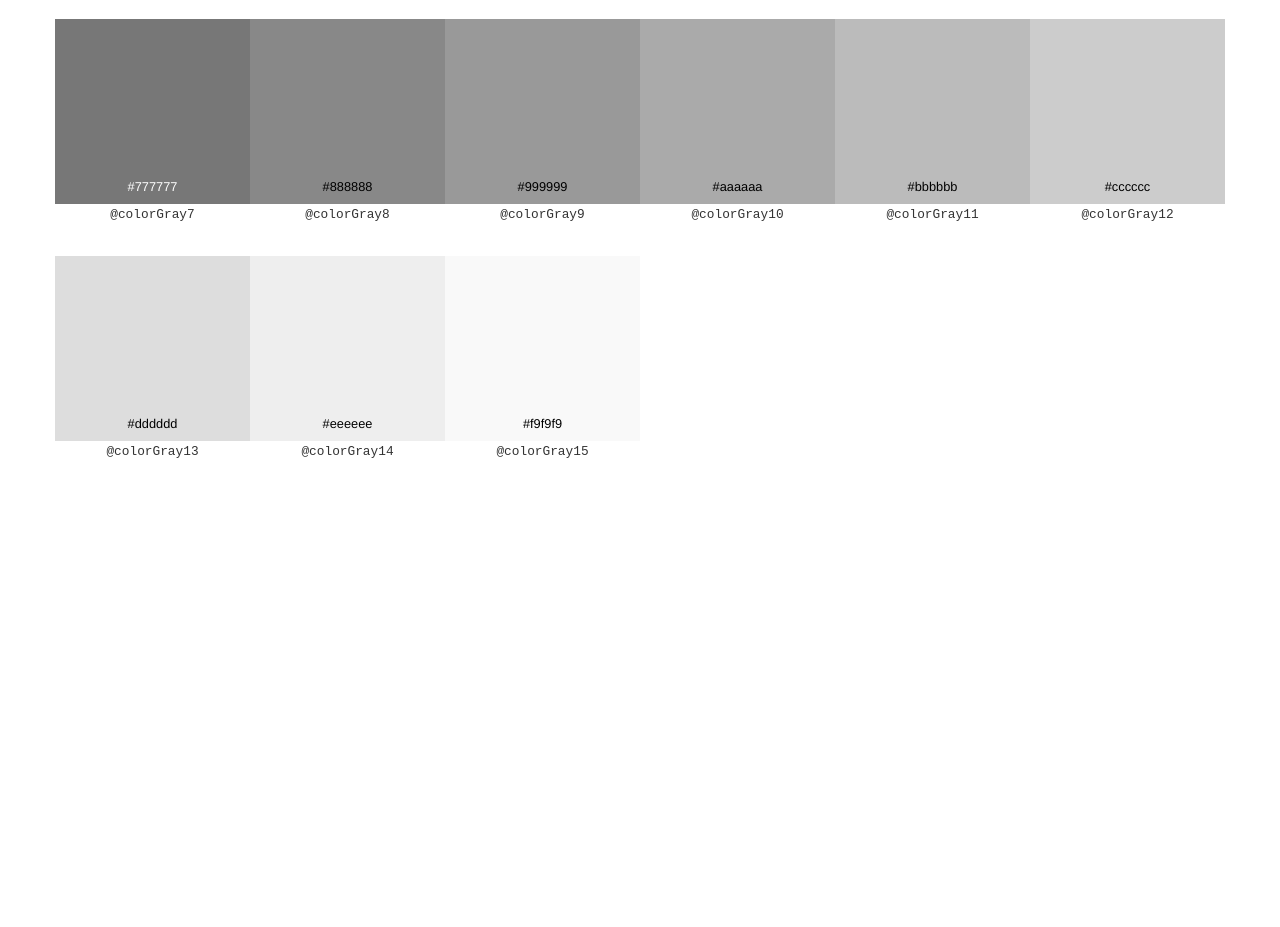
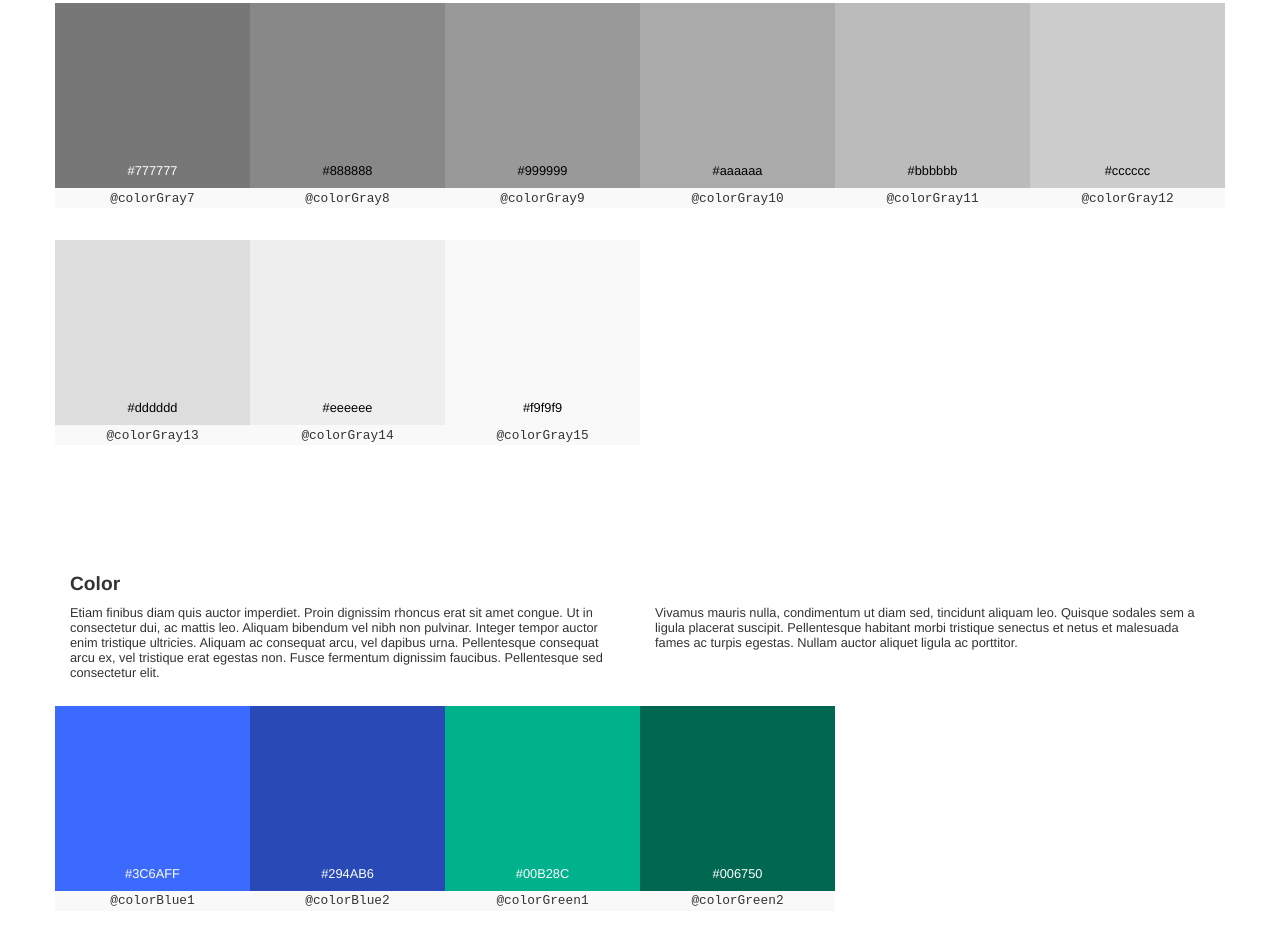
Before and after one commit to prtksxna/living-styleguide-template, a website: page index.html in a window 1280 px wide. Shown: the part 1711-2638 px from the top of the page. Before the commit the page ends 2172 px from the top, so only its background shows below. Drawn offline with nearby package versions, Linux system fonts and the light colour scheme.

Commit message:
Add blue and green in colors

```diff
--- a/index.html
+++ b/index.html
@@ -97,7 +97,6 @@
 
 	<h2>Pallete</h2>
 	<h3>Grayscale</h3>
-
 	<div class="row">
 		<div class="col-md-6">
 			<p>Etiam finibus diam quis auctor imperdiet. Proin dignissim rhoncus erat sit amet congue. Ut in consectetur dui, ac mattis leo. Aliquam bibendum vel nibh non pulvinar. Integer tempor auctor enim tristique ultricies. Aliquam ac consequat arcu, vel dapibus urna. Pellentesque consequat arcu ex, vel tristique erat egestas non. Fusce fermentum dignissim faucibus. Pellentesque sed consectetur elit.</p>
@@ -168,8 +167,39 @@
 			<p>#f9f9f9</p>
 			<p class="variable">@colorGray15</p>
 		</div>
+	</div>
 
+	<br/><br/><br/><br/>
+
+	<h3>Color</h3>
+	<div class="row">
+		<div class="col-md-6">
+			<p>Etiam finibus diam quis auctor imperdiet. Proin dignissim rhoncus erat sit amet congue. Ut in consectetur dui, ac mattis leo. Aliquam bibendum vel nibh non pulvinar. Integer tempor auctor enim tristique ultricies. Aliquam ac consequat arcu, vel dapibus urna. Pellentesque consequat arcu ex, vel tristique erat egestas non. Fusce fermentum dignissim faucibus. Pellentesque sed consectetur elit.</p>
+		</div>
+		<div class="col-md-6">
+			<p>Vivamus mauris nulla, condimentum ut diam sed, tincidunt aliquam leo. Quisque sodales sem a ligula placerat suscipit. Pellentesque habitant morbi tristique senectus et netus et malesuada fames ac turpis egestas. Nullam auctor aliquet ligula ac porttitor.</p>
+		</div>
 	</div>
+
+	<div class="row">
+		<div class="col-md-2 colorblock color-blue-1">
+			<p>#3C6AFF</p>
+			<p class="variable">@colorBlue1</p>
+		</div>
+		<div class="col-md-2 colorblock color-blue-2">
+			<p>#294AB6</p>
+			<p class="variable">@colorBlue2</p>
+		</div>
+		<div class="col-md-2 colorblock color-green-1">
+			<p>#00B28C</p>
+			<p class="variable">@colorGreen1</p>
+		</div>
+		<div class="col-md-2 colorblock color-green-2">
+			<p>#006750</p>
+			<p class="variable">@colorGreen2</p>
+		</div>
+	</div>
+
 </div>
 
 <script src="bower_components/jquery/dist/jquery.min.js"></script>
--- a/resources/master.css
+++ b/resources/master.css
@@ -75,7 +75,7 @@ p {
 
 /* Colors */
 .colorblock {
-	margin-top: 2em;
+	margin: 1em 0;
 	padding: 0;
 	padding-top: 160px;
 	text-align: center;
@@ -85,7 +85,7 @@ p {
 .colorblock .variable {
 	margin: 0;
 	padding: 0.2em;
-	background: #fff;
+	background: #f9f9f9;
 	font: 0.8em monospace;
 	color: #333;
 }
@@ -106,4 +106,10 @@ p {
 .color-14 { background: #eee; color: #000; }
 .color-15 { background: #f9f9f9; color: #000; }
 
+.color-blue-1 { background: #3C6AFF; }
+.color-blue-2 { background: #294AB6; }
+.color-green-1 { background: #00B28C; }
+.color-green-2 { background: #006750; }
+
+
 /* Colors */
```
